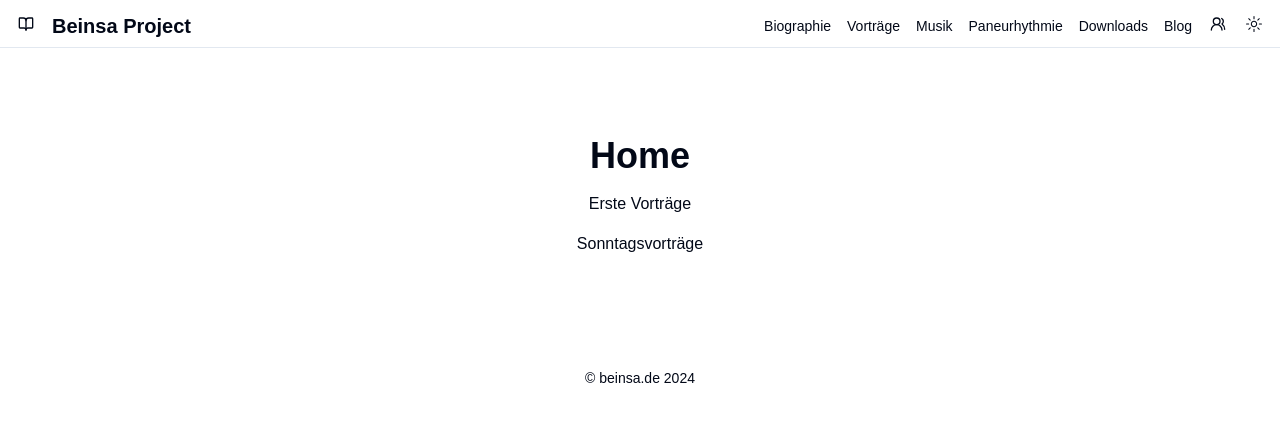
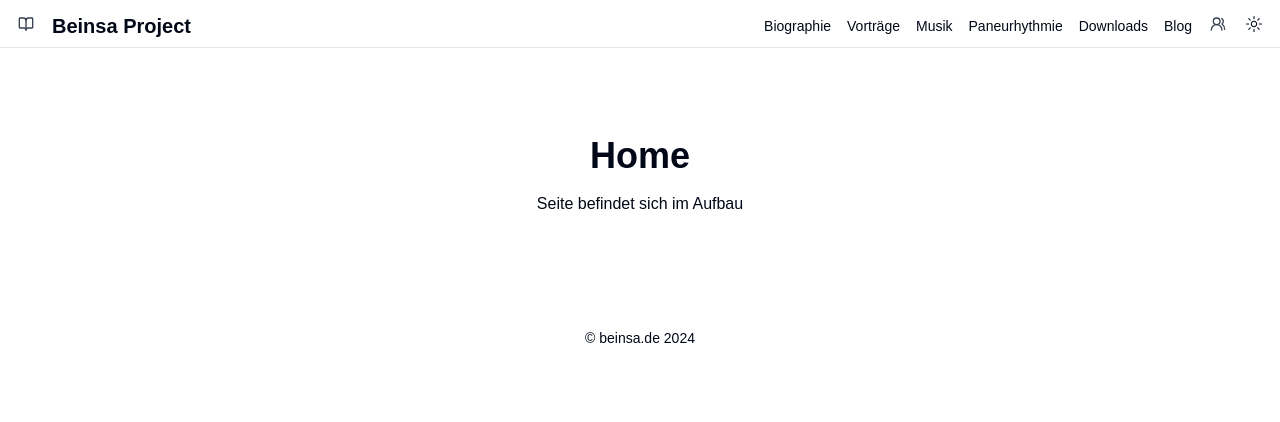
Before and after one commit to mkireva/beinsa-project, a Next.js app: page /home in a window 1280 px wide. Shown: the top 422 px of the page. Built offline with nearby package versions, Linux system fonts and the light colour scheme.

Commit message:
fix: nav

```diff
--- a/src/app/(rs)/home/page.tsx
+++ b/src/app/(rs)/home/page.tsx
@@ -6,8 +6,7 @@ export default function Home() {
   return (
     <div className="flex flex-col items-center justify-center gap-4 py-20">
       <h1 className="text-4xl font-bold">Home</h1>
-      <div>Erste Vorträge </div>
-      <div>Sonntagsvorträge</div>
+      <div>Seite befindet sich im Aufbau </div>
     </div>
   );
 }
--- a/src/app/(rs)/lectures/ScrollText.tsx
+++ b/src/app/(rs)/lectures/ScrollText.tsx
@@ -50,7 +50,7 @@ const SmoothScrollText: React.FC<SmoothScrollTextProps> = ({
 
 export default function Component() {
   return (
-    <div className="min-h-screen p-2 space-y-12">
+    <div className="min-h-screen p-4 space-y-12">
       <SmoothScrollText>
         <p className="text-lg font-medium italic leading-relaxed text-muted-foreground">
           Heute wird den Menschen die göttliche Lehre gepredigt. Es ist die
--- a/src/app/(rs)/lectures/page.tsx
+++ b/src/app/(rs)/lectures/page.tsx
@@ -19,7 +19,9 @@ export default function Lectures() {
           />
         </div>
       </div>
-      <h1 className="text-4xl font-bold mt-10">Vorträge</h1>
+
+      <h1 className="text-4xl font-bold mt-14 mb-8">Vorträge</h1>
+
       <div>
         <ScrollText />
       </div>
--- a/src/components/Header.tsx
+++ b/src/components/Header.tsx
@@ -10,7 +10,6 @@ export function Header() {
       <div className="flex h-8 items-center justify-between w-full">
         <div className="flex items-center gap-2">
           <NavButton href="/home" label="Home" icon={BookOpen} />
-
           <Link
             href="/home"
             className="flex justify-center items-center gap-2 ml-0"
--- a/src/components/NavButton.tsx
+++ b/src/components/NavButton.tsx
@@ -4,23 +4,19 @@ import { Button } from "@/components/ui/button";
 import Link from "next/link";
 
 type Props = {
-    icon: LucideIcon,
-    label: string,
-    href?: string,
-}
+  icon: LucideIcon;
+  label: string;
+  href?: string;
+};
 
-export function NavButton({
-    icon: Icon,
-    label,
-    href,
-}: Props) {
+export function NavButton({ icon: Icon, label, href }: Props) {
   return (
     <Button
       variant="ghost"
       size="icon"
       aria-label={label}
       title={label}
-            className="rounded-full"
+      className="rounded-full text-gray-700 "
       asChild
     >
       {href ? (
@@ -31,5 +27,5 @@ export function NavButton({
         <Icon />
       )}
     </Button>
-    )
+  );
 }
```
Lines whose indentation alone changed are shown as unchanged.
